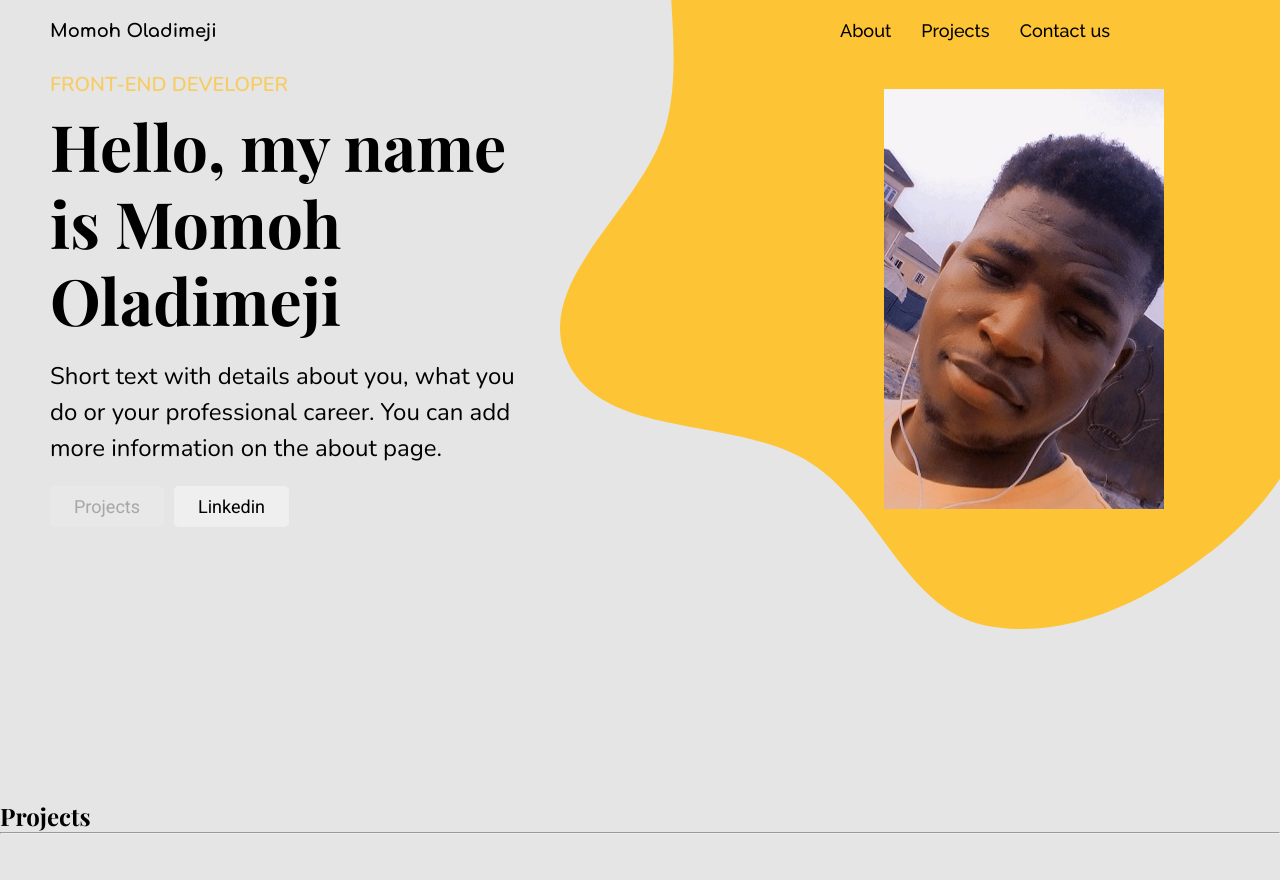
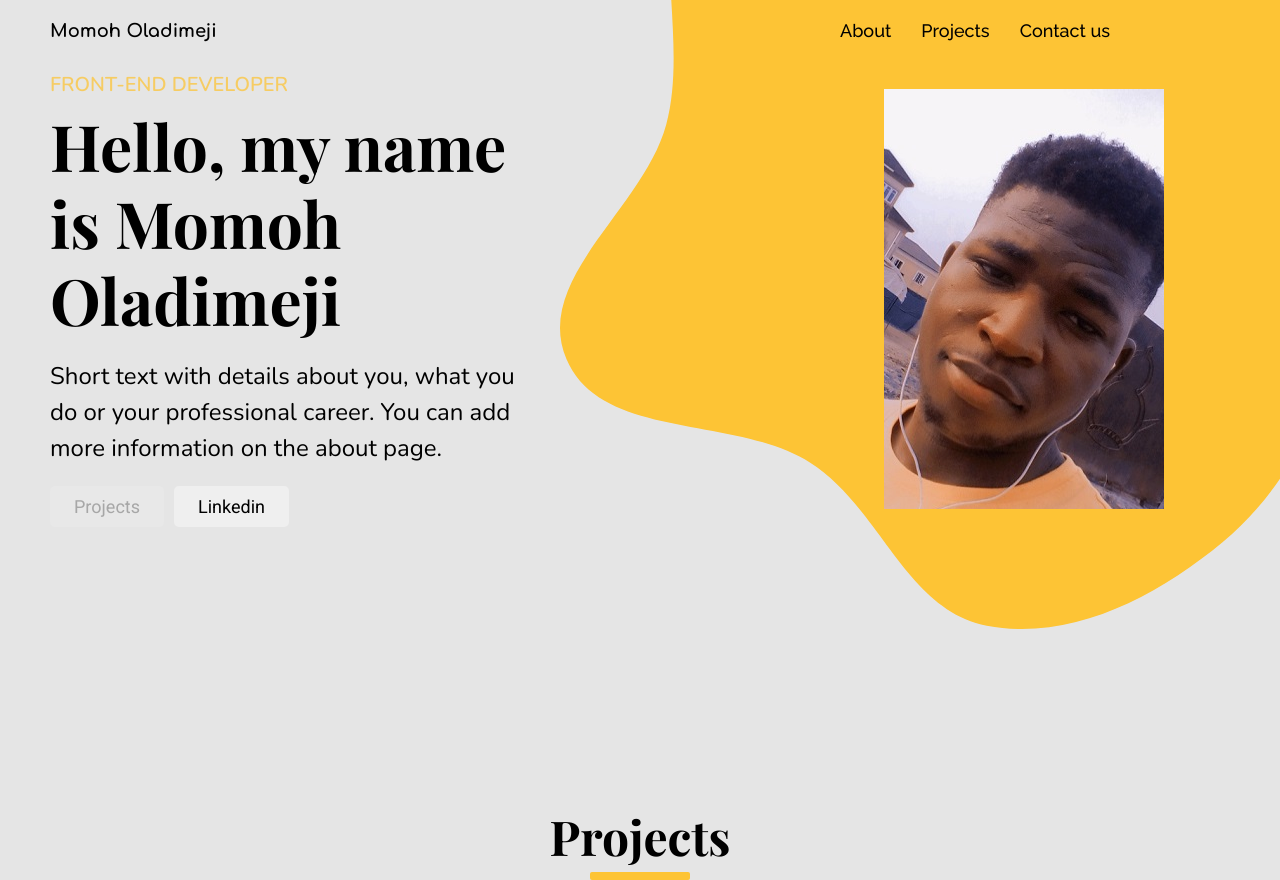
Before and after one commit to oladee/React-Portfolio, a React (Create React App) app: page / in a window 1280 px wide. Before the commit the page ends 834 px from the top, so only its background shows below. Built offline with nearby package versions, Linux system fonts and the light colour scheme.

Commit message:
created generic data source for easy iteration of project details

```diff
--- a/src/components/Projects.jsx
+++ b/src/components/Projects.jsx
@@ -2,11 +2,16 @@ import React from 'react'
 
 const Projects = () => {
   return (
-    <div>
+    <div className='myprojects'>
         <header>
             <h2>Projects</h2>
             <hr />
         </header>
+        <div className="cardSection">
+          <div className="card">
+
+          </div>
+        </div>
 
     </div>
   )
--- a/src/index.css
+++ b/src/index.css
@@ -6,8 +6,8 @@
   text-decoration: none;
   list-style: none;
 }
-body{
-  background-color: #E5E5E5;
+body {
+  background-color: #e5e5e5;
 }
 .maincontent {
   height: 100vh;
@@ -20,7 +20,7 @@ nav {
 }
 header h1 {
   font-size: 18px;
-  font-family: 'Comfortaa', cursive;
+  font-family: "Comfortaa", cursive;
 }
 nav ul {
   display: none;
@@ -30,9 +30,10 @@ nav ul li {
   padding-right: 30px;
   font-size: 18px;
   font-weight: 500;
-  font-family: 'Raleway', sans-serif;
+  font-family: "Raleway", sans-serif;
 }
-nav ul li:hover, .button:hover{
+nav ul li:hover,
+.button:hover {
   color: aliceblue;
   transform: scale(0.89);
   transition: 0.5s;
@@ -51,15 +52,16 @@ nav ul li:hover, .button:hover{
   color: #fdc435;
   text-transform: uppercase;
   font-size: 20px;
-  font-family: 'Nunito', sans-serif;
+  font-family: "Nunito", sans-serif;
   margin-bottom: 10px;
   animation: myAnimation 2s cubic-bezier(0.4, 0, 0.6, 1) infinite;
 }
 @keyframes myAnimation {
-  0%, 100%{
+  0%,
+  100% {
     opacity: 1;
   }
-  50%{
+  50% {
     opacity: 0.5;
   }
 }
@@ -67,18 +69,17 @@ nav ul li:hover, .button:hover{
   font-size: 64px;
   font-weight: 700;
   line-height: 120%;
-
 }
 .stack p {
   font-size: 24px;
-  font-family: 'Nunito', sans-serif;
+  font-family: "Nunito", sans-serif;
   line-height: 150%;
   margin: 20px 0px;
 }
 .imageSec {
   display: none;
 }
-.button{
+.button {
   padding: 10px 24px;
   font-family: Roboto;
   font-size: 18px;
@@ -86,14 +87,30 @@ nav ul li:hover, .button:hover{
   border: none;
   border-radius: 5px;
 }
-.button:focus{
+.button:focus {
   background-color: #fdc435;
 }
-.linkedin{
+.linkedin {
   margin-left: 10px;
 }
+.myprojects header {
+  display: flex;
+  flex-direction: column;
+  align-items: center;
+  justify-content: center;
+}
+.myprojects header h2 {
+  font-size: 48px;
+  font-weight: 700;
+  line-height: 72px;
+}
+.myprojects header hr {
+  border: 4px solid #fdc435;
+  width: 100px;
+  border-radius: 2px;
+}
 
-@media(min-width:1024px) {
+@media (min-width: 1024px) {
   .maincontent {
     background: url("./assets/yellow-bg.svg");
     background-repeat: no-repeat;
```
Also changed, not shown: src/data.js (added, +20 -0 lines).
